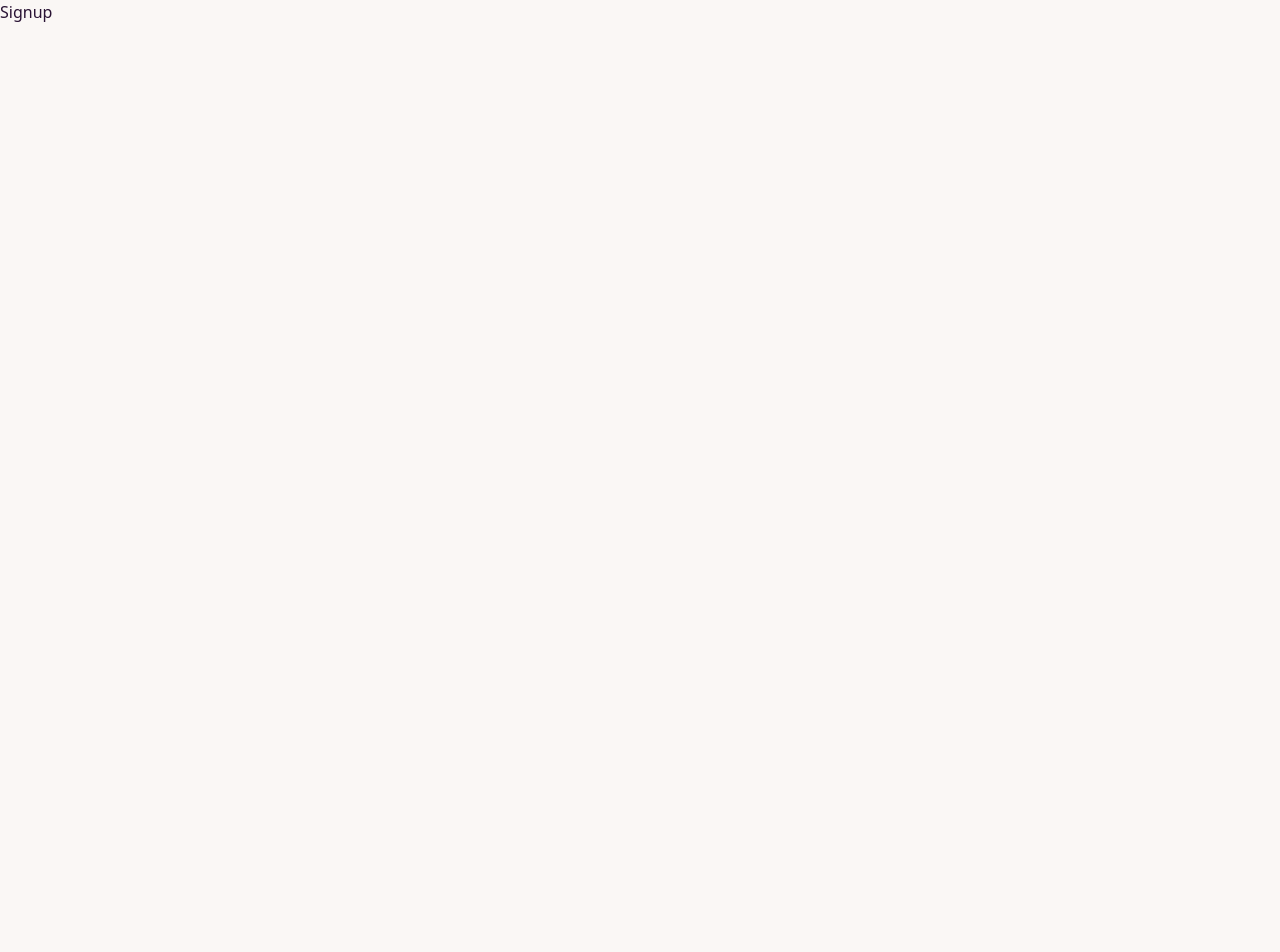
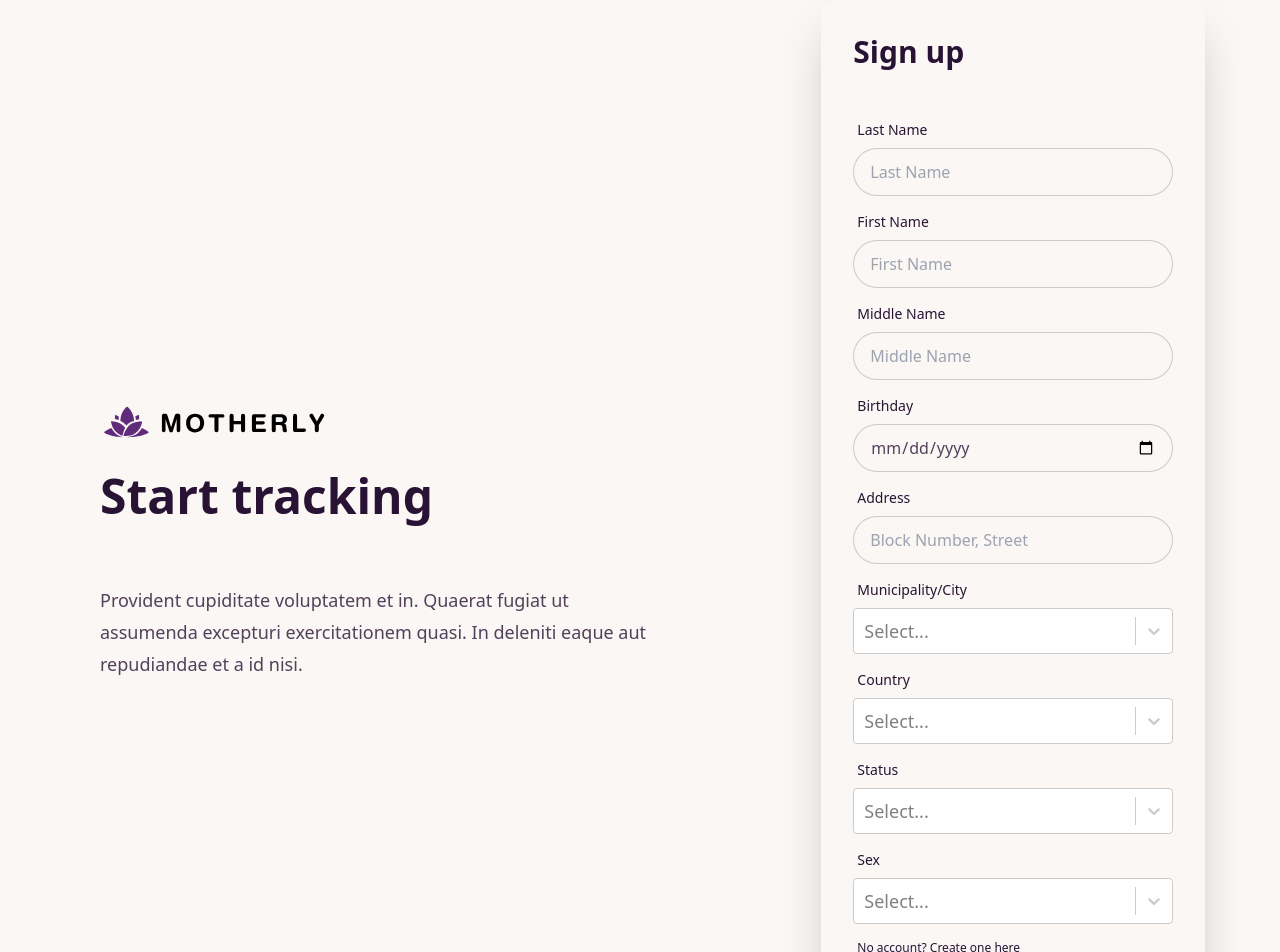
Before and after one commit to GeneMachiene/Motherly, a React (Vite) app in the folder client/: page /signup in a window 1280 px wide. Shown: the top 952 px of the page. Before the commit the page ends 800 px from the top, so only its background shows below. Built offline with nearby package versions, Linux system fonts and the light colour scheme.

Commit message:
partially finished signup form

```diff
--- a/client/package.json
+++ b/client/package.json
@@ -13,7 +13,8 @@
     "react": "^18.2.0",
     "react-dom": "^18.2.0",
     "react-grid-system": "^8.2.0",
-    "react-router-dom": "^6.23.1"
+    "react-router-dom": "^6.23.1",
+    "react-select": "^5.8.0"
   },
   "devDependencies": {
     "@tailwindcss/typography": "^0.5.13",
--- a/client/src/pages/Login.jsx
+++ b/client/src/pages/Login.jsx
@@ -21,11 +21,14 @@ function Login() {
             </Hidden>
             <Col lg={5} xs={12} sm={12} style={{display:'flex', justifyContent:'center'}}>
               <div className="card shrink-0 w-full max-w-sm shadow-2xl bg-base-100">
-                <form className="card-body">
+                <form className="card-body prose prose-lg">
                   <Visible xs sm md>
                     <a href="/" className='flex place-content-center'>
                       <img src="/logo.svg" alt="Motherly Logo" className="h-9"/>
                     </a>
+                  </Visible>
+                  <Visible lg xl xxl>
+                    <h2>Login</h2>
                   </Visible>
                   <div className="form-control">
                     <label className="label">
@@ -39,7 +42,7 @@ function Login() {
                     </label>
                     <input type="password" placeholder="password" className="input input-bordered" required />
                     <label className="label">
-                      <a href="#" className="label-text-alt link link-hover">Forgot password?</a>
+                      <a href="#" className="label-text-alt link link-hover">No account? Create one here</a>
                     </label>
                   </div>
                   <div className="form-control mt-6">
--- a/client/src/pages/Signup.jsx
+++ b/client/src/pages/Signup.jsx
@@ -1,7 +1,109 @@
+import {
+  Container, Row, Col,
+  Visible, Hidden
+ } from 'react-grid-system';
+ import Select from 'react-select'
+
+ const options = [
+  { value: 'chocolate', label: 'Chocolate' },
+  { value: 'strawberry', label: 'Strawberry' },
+  { value: 'vanilla', label: 'Vanilla' }
+]
 
 function Signup() {
   return (
-    <div>Signup</div>
+
+    <Container fluid lg xl xxl>
+      <Row align="center" justify='center' className='h-screen'>
+        <Hidden xs sm md>
+          <Col lg={7} style={{display:'flex', padding:'0px 100px', height:'100vh', alignItems:'center'}}>
+            <div className="prose prose-lg text-left">
+              <a href="/">
+                <img src="/logo.svg" alt="Motherly Logo" className="h-9"/>
+              </a>
+              <h1>Start tracking</h1>
+              <p className="py-6">Provident cupiditate voluptatem et in. Quaerat fugiat ut assumenda excepturi exercitationem quasi. In deleniti eaque aut repudiandae et a id nisi.</p>
+            </div>
+          </Col>
+        </Hidden>
+        <Col lg={5} xs={12} sm={12} style={{display:'flex', justifyContent:'center'}}>
+          <div className="card shrink-0 w-full max-w-sm shadow-2xl bg-base-100">
+            <form className="card-body prose prose-lg">
+              <Visible xs sm md>
+                <a href="/" className='flex place-content-center'>
+                  <img src="/logo.svg" alt="Motherly Logo" className="h-9"/>
+                </a>
+              </Visible>
+              <Visible lg xl xxl>
+                <h2>Sign up</h2>
+              </Visible>
+              <div className="form-control">
+                <label className="label">
+                  <span className="label-text">Last Name</span>
+                </label>
+                <input type="text" placeholder="Last Name" className="input input-bordered" required />
+              </div>
+              <div className="form-control">
+                <label className="label">
+                  <span className="label-text">First Name</span>
+                </label>
+                <input type="text" placeholder="First Name" className="input input-bordered" required />
+              </div>
+              <div className="form-control">
+                <label className="label">
+                  <span className="label-text">Middle Name</span>
+                </label>
+                <input type="text" placeholder="Middle Name" className="input input-bordered" required />
+              </div>
+              <div className="form-control">
+                <label className="label">
+                  <span className="label-text">Birthday</span>
+                </label>
+                <input type="date" className="input input-bordered" required />
+              </div>
+              <div className="form-control">
+                <label className="label">
+                  <span className="label-text">Address</span>
+                </label>
+                <input type="text" placeholder="Block Number, Street" className="input input-bordered" required />
+              </div>
+              <div className="form-control">
+                <label className="label">
+                  <span className="label-text">Municipality/City</span>
+                </label>
+                <Select options={options} />
+              </div>
+              <div className="form-control">
+                <label className="label">
+                  <span className="label-text">Country</span>
+                </label>
+                <Select options={options} />
+              </div>
+              <div className="form-control">
+                <label className="label">
+                  <span className="label-text">Status</span>
+                </label>
+                <Select options={options} />
+              </div>
+              <div className="form-control">
+                <label className="label">
+                  <span className="label-text">Sex</span>
+                </label>
+                <Select options={options} />
+              </div>
+
+              <label className="label">
+                <a href="#" className="label-text-alt link link-hover">No account? Create one here</a>
+              </label>
+              <div className="form-control mt-6">
+                <button className="btn btn-primary">Login</button>
+              </div>
+            </form>
+          </div>
+        </Col>
+      </Row>
+    </Container>
+
   )
 }
 
```
Also changed, not shown: 1 other file (tests, documents, lock files or other folders).
